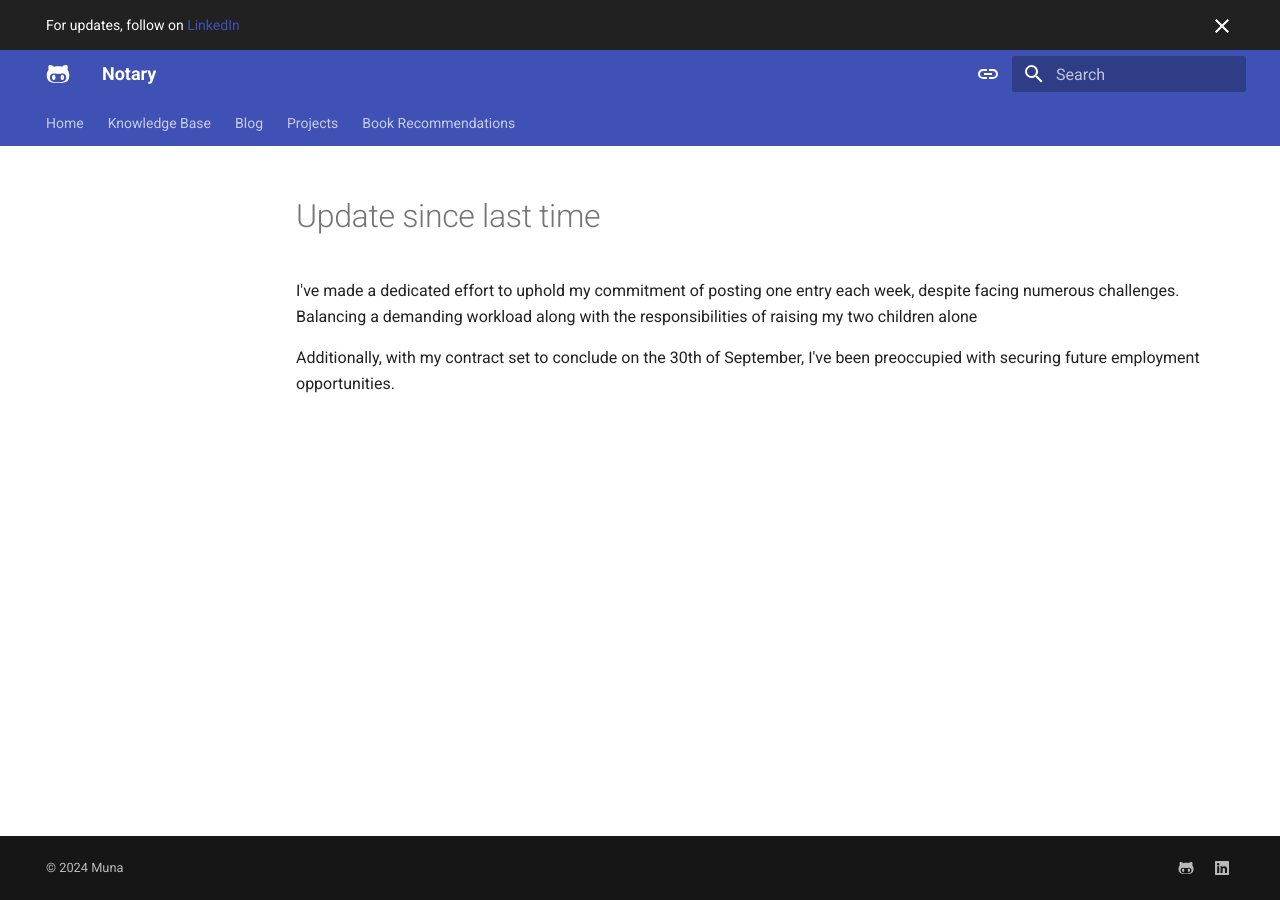
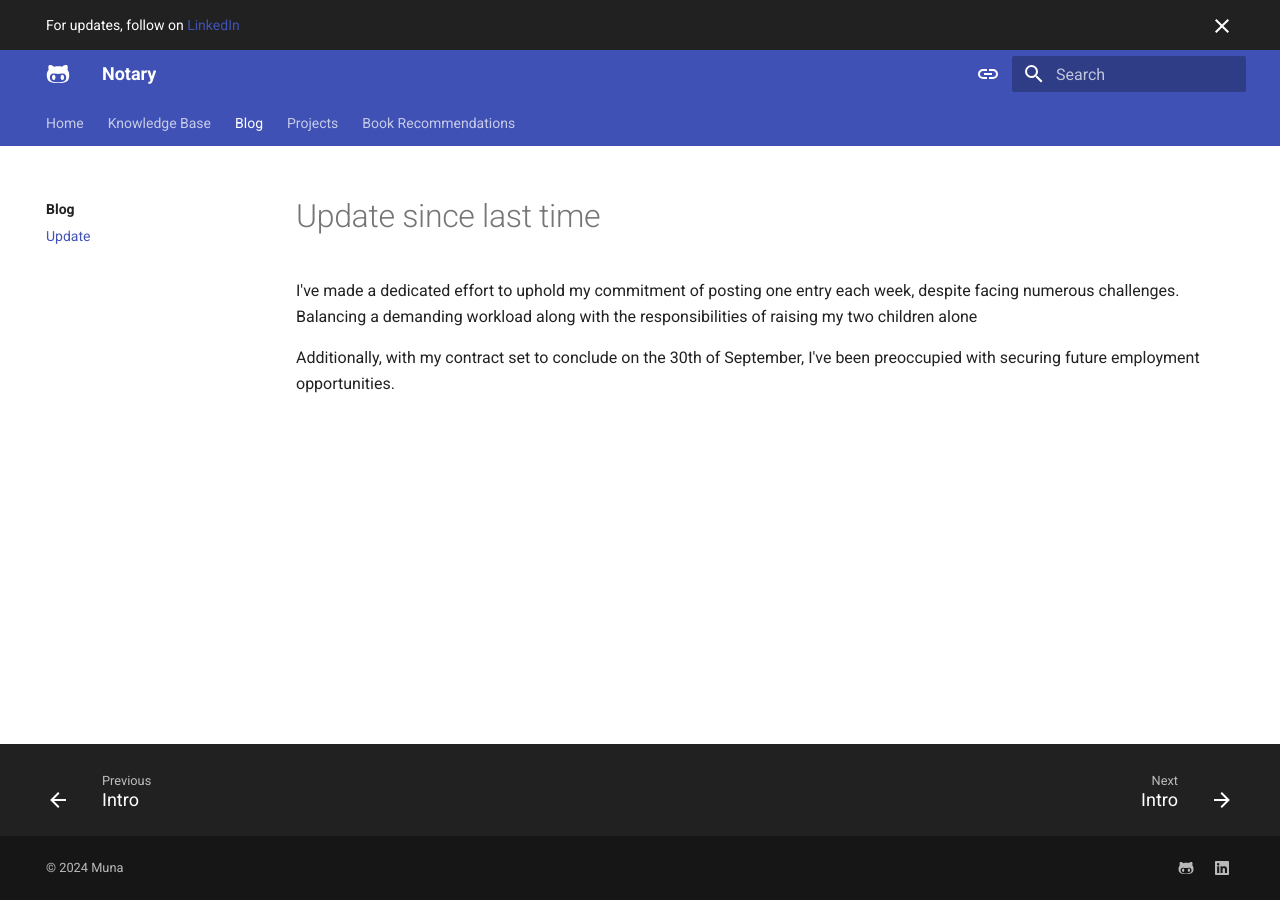
Before and after one commit to RBBU/notary, an MkDocs documentation site: the page built from docs/blog/update.md, in a window 1280 px wide. Built offline with MkDocs 1.6.1 and Material for MkDocs 9.7.7, drawn with Linux system fonts in a browser that asks for light colours.

Commit message:
Adding my first blog

```diff
--- a/mkdocs.yml
+++ b/mkdocs.yml
@@ -109,6 +109,7 @@ nav:
       - 'Intro to Machine Learning': knowledge_base/machine_learning/intro.md
   - Blog:
       - 'Intro': blog/index.md
+      - 'Update': blog/update.md
 
   - Projects:
       - 'Intro': projects/index.md
```
